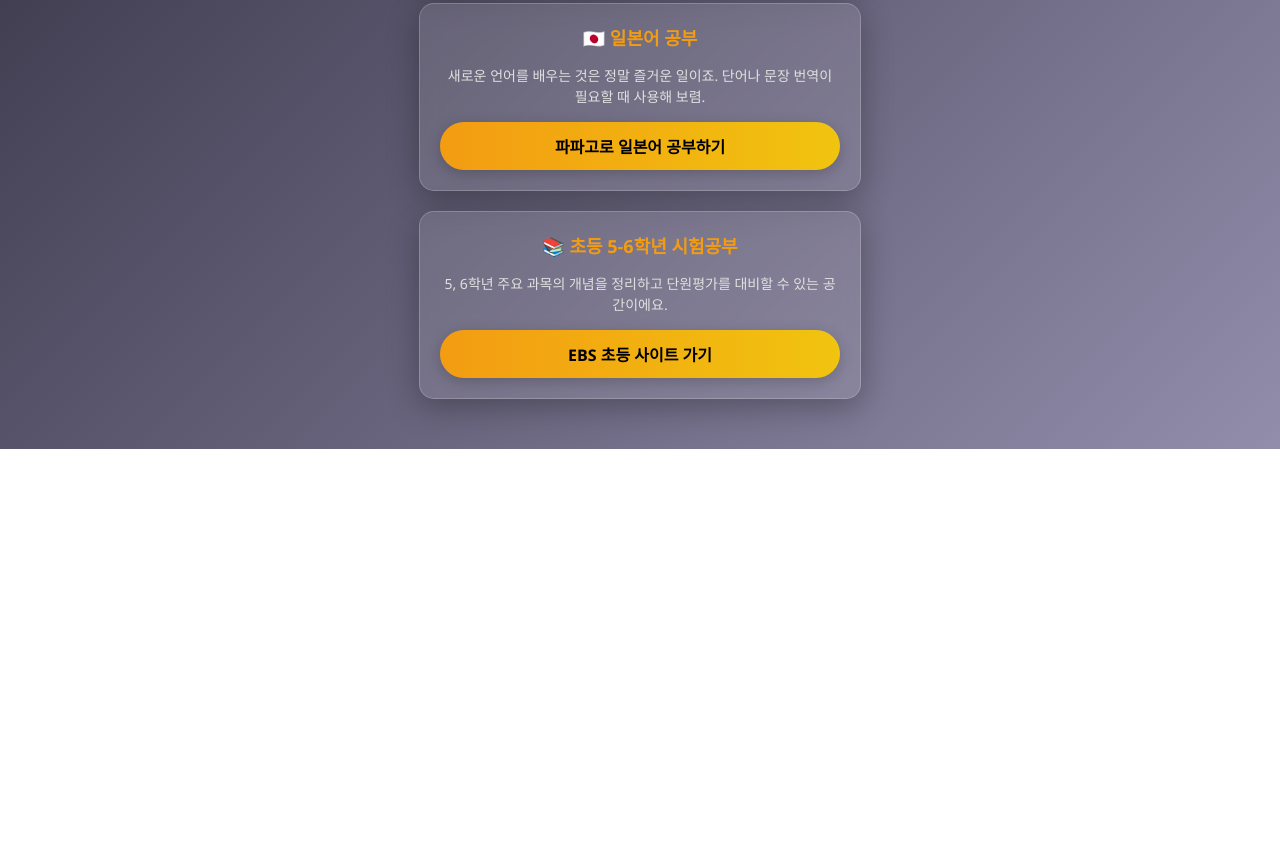
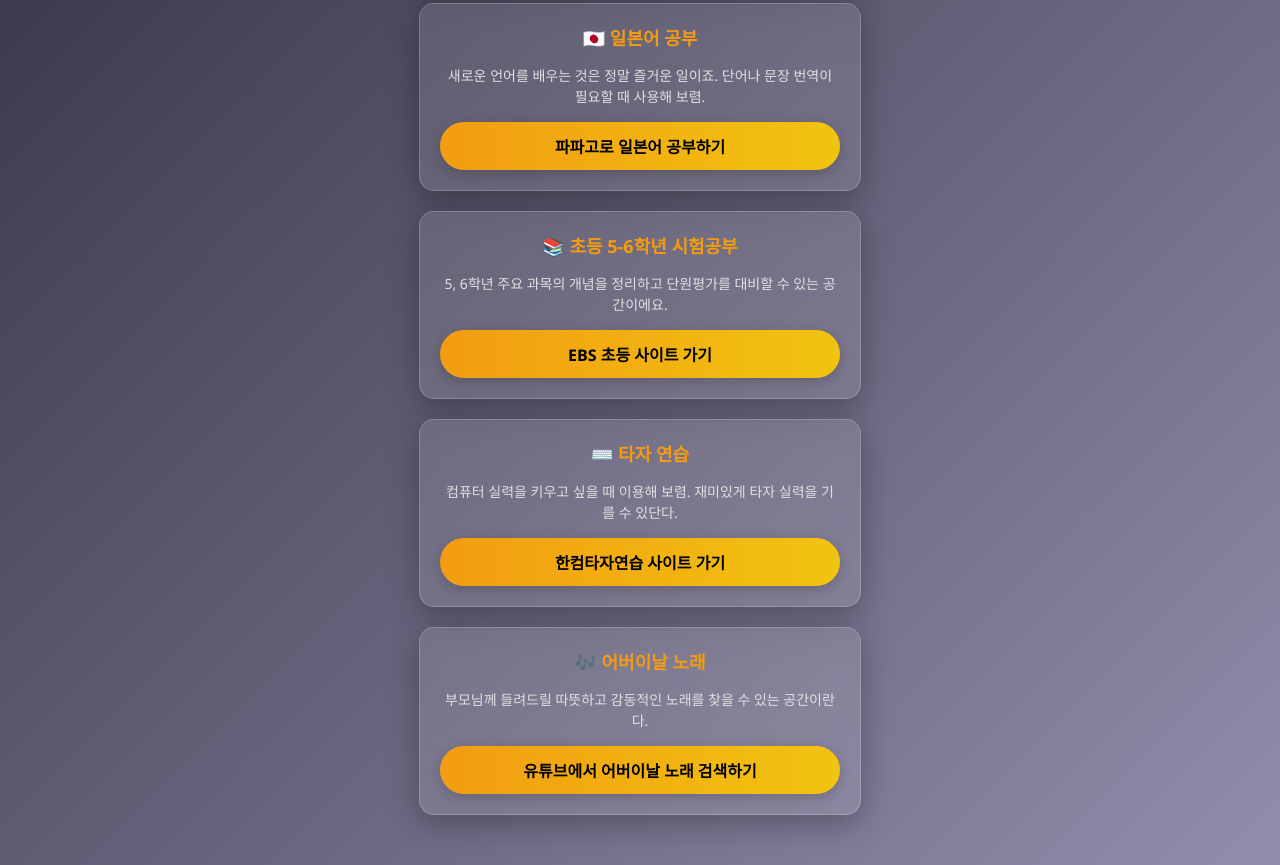
Before and after one commit to sophiacambridge/my-website, a plain HTML site: page index.html in a window 1280 px wide. Shown: the part 758-1623 px from the top of the page. Before the commit the page ends 1207 px from the top, so only its background shows below. Drawn offline with Linux system fonts and the light colour scheme.

Commit message:
Update index.html

```diff
--- a/index.html
+++ b/index.html
@@ -93,5 +93,17 @@
         <p>5, 6학년 주요 과목의 개념을 정리하고 단원평가를 대비할 수 있는 공간이에요.</p>
         <a class="btn" href="https://primary.ebs.co.kr/" target="_blank">EBS 초등 사이트 가기</a>
     </div>
+
+    <div class="section">
+        <h2>⌨️ 타자 연습</h2>
+        <p>컴퓨터 실력을 키우고 싶을 때 이용해 보렴. 재미있게 타자 실력을 기를 수 있단다.</p>
+        <a class="btn" href="https://www.hancomtyping.com/" target="_blank">한컴타자연습 사이트 가기</a>
+    </div>
+
+    <div class="section">
+        <h2>🎶 어버이날 노래</h2>
+        <p>부모님께 들려드릴 따뜻하고 감동적인 노래를 찾을 수 있는 공간이란다.</p>
+        <a class="btn" href="https://www.youtube.com/results?search_query=어버이날+노래" target="_blank">유튜브에서 어버이날 노래 검색하기</a>
+    </div>
 </body>
 </html>
```
